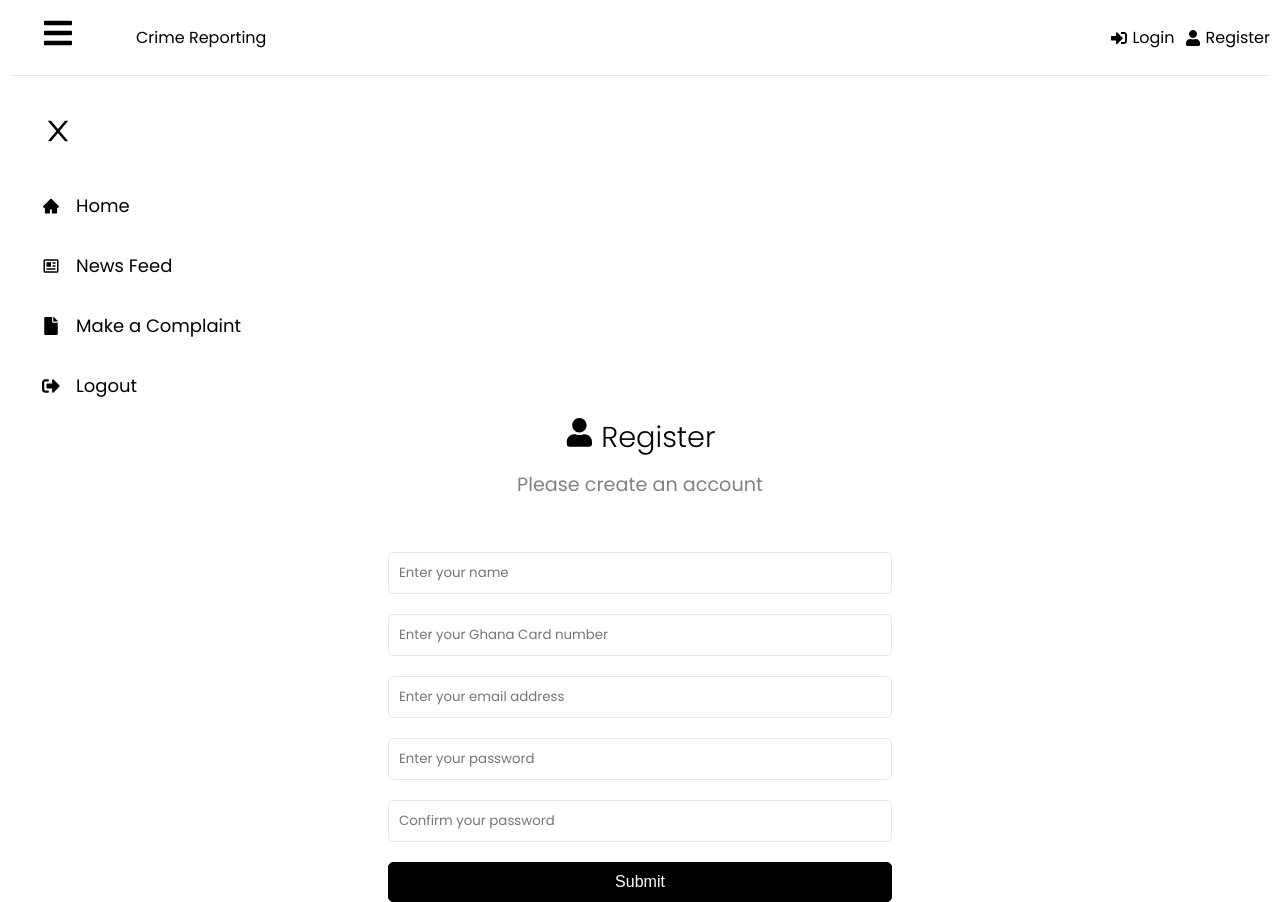
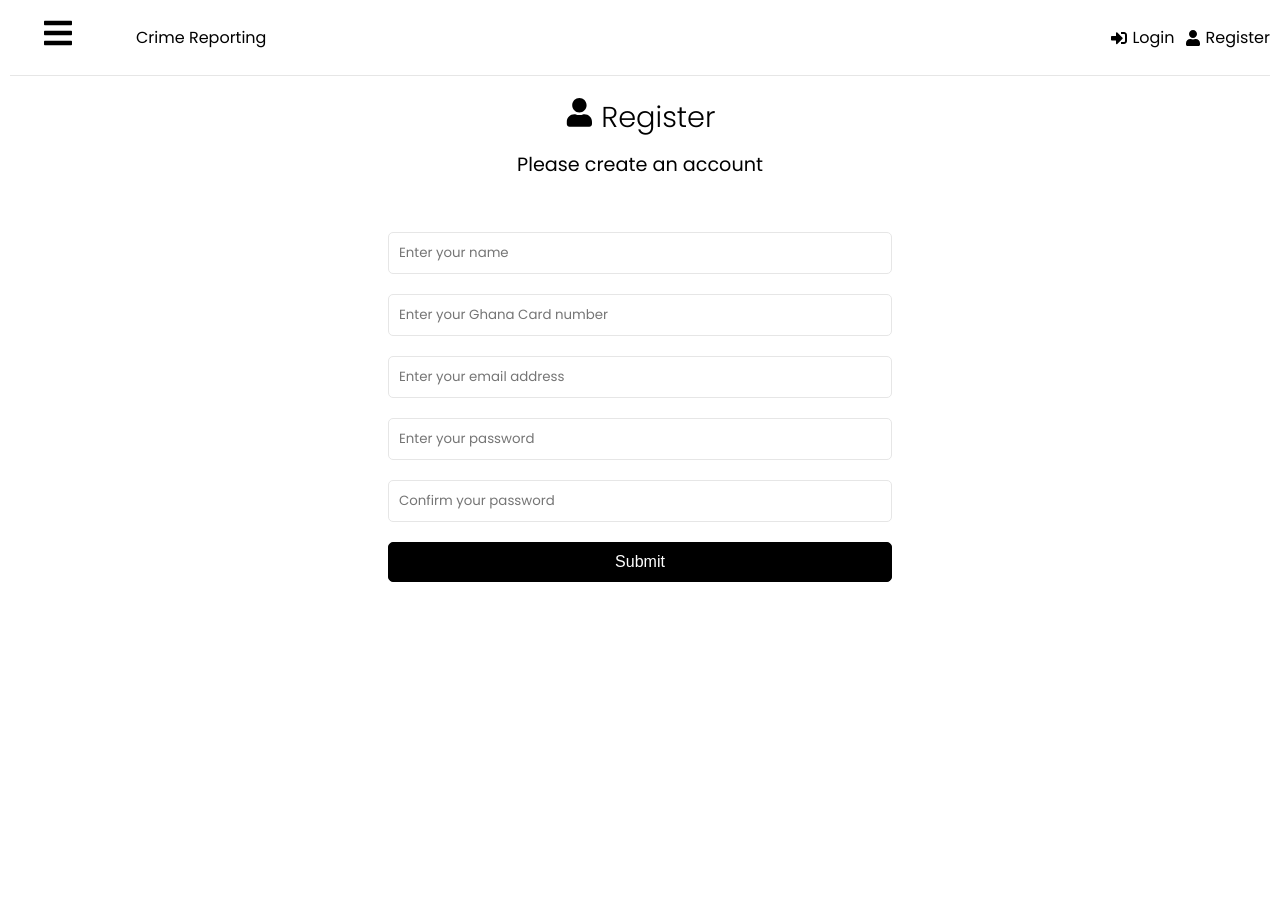
Before and after one commit to criswiz/Crime-Reporting-System, a React (Create React App) app in the folder frontend/: page /register in a window 1280 px wide. After the commit the page ends 800 px from the top, so only its background shows below. Built offline with nearby package versions, Linux system fonts and the light colour scheme.

Commit message:
menu changes, images,

```diff
--- a/frontend/src/components/Header.jsx
+++ b/frontend/src/components/Header.jsx
@@ -1,4 +1,4 @@
-import { FaSignInAlt, FaSignOutAlt, FaUser, FaFile } from 'react-icons/fa';
+import { FaSignInAlt, FaSignOutAlt, FaUser } from 'react-icons/fa';
 import { Link, useNavigate } from 'react-router-dom';
 import { useSelector, useDispatch } from 'react-redux';
 import { logout, reset } from '../features/auth/authSlice';
@@ -29,16 +29,6 @@ function Header() {
                 <FaSignOutAlt /> Logout
               </button>
             </li>
-            <li>
-              <Link to="/complaint">
-                <FaFile /> Make A Complaint
-              </Link>
-            </li>
-            <li>
-              <Link to="/Profile">
-                <FaUser /> Profile
-              </Link>
-            </li>
           </>
         ) : (
           <>
--- a/frontend/src/components/Navbar.jsx
+++ b/frontend/src/components/Navbar.jsx
@@ -19,7 +19,7 @@ function Navbar() {
         </Link>
         <Header />
       </div>
-      <nav className={sidebar ? 'nav-menu-active' : 'nav-menu'}>
+      <nav className={sidebar ? 'nav-menu active' : 'nav-menu'}>
         <ul className="nav-menu-items" onClick={showSidebar}>
           <li className="navbar-toggle">
             <Link to="#" className="menu-bars">
--- a/frontend/src/components/NewsArticle.jsx
+++ b/frontend/src/components/NewsArticle.jsx
@@ -1,6 +1,12 @@
 function NewsArticle({ data }) {
   return (
     <div className="news">
+      <img
+        className="news_image"
+        src={data.urlToImage}
+        onerror="this.onerror=null; this.src='https://static.thenounproject.com/png/140281-200.png';"
+        alt=""
+      />
       <h1 className="news__title">{data.title}</h1>
       <p className="news__desc">{data.description}</p>
       <span className="news__author">{data.author}</span> <br />
--- a/frontend/src/components/SidebarData.js
+++ b/frontend/src/components/SidebarData.js
@@ -1,11 +1,11 @@
 import React from 'react';
-import { FaSignOutAlt, FaFile } from 'react-icons/fa';
+import { FaFile, FaUser } from 'react-icons/fa';
 import { AiFillHome } from 'react-icons/ai';
 import { BiNews } from 'react-icons/bi';
 
 export const SidebarData = [
   {
-    title: 'Home',
+    title: 'Dashboard',
     path: '/dashboard',
     icon: <AiFillHome />,
     cName: 'nav-text',
@@ -23,9 +23,9 @@ export const SidebarData = [
     cName: 'nav-text',
   },
   {
-    title: 'Logout',
-    path: '/',
-    icon: <FaSignOutAlt />,
+    title: 'Profile',
+    path: '/profile',
+    icon: <FaUser />,
     cName: 'nav-text',
   },
 ];
--- a/frontend/src/index.css
+++ b/frontend/src/index.css
@@ -77,13 +77,8 @@ h3 {
 
 .heading {
   font-size: 1.2rem;
-  font-weight: 400;
   margin-bottom: 50px;
   padding: 0 20px;
-}
-
-.heading p {
-  color: #828282;
 }
 
 .complaints{
@@ -228,6 +223,12 @@ h3 {
   border-radius: 5px;
 }
 
+.news_image{
+  width: 300px;
+  height: 200px;
+  border-radius: 5px;
+}
+
 .news__title {
   padding-bottom: 10px;
   border-bottom: 1px solid lightgray;
@@ -275,9 +276,9 @@ h3 {
   background: none;
 }
 
-.navbar-menu{
-  background-color: black;
-  width: 250px;
+.nav-menu{
+  background-color: #828282;
+  width: 300px;
   height: 100vh;
   display: flex;
   justify-content: center;
--- a/frontend/src/pages/Dashboard.jsx
+++ b/frontend/src/pages/Dashboard.jsx
@@ -38,7 +38,7 @@ function Dashboard() {
     <>
       <section className="heading">
         <h1>Welcome {user && user.name}</h1>
-        <p>These are you Complaints Filled</p>
+        <p>These are your Complaints Filled</p>
       </section>
 
       <section className="content">
```
